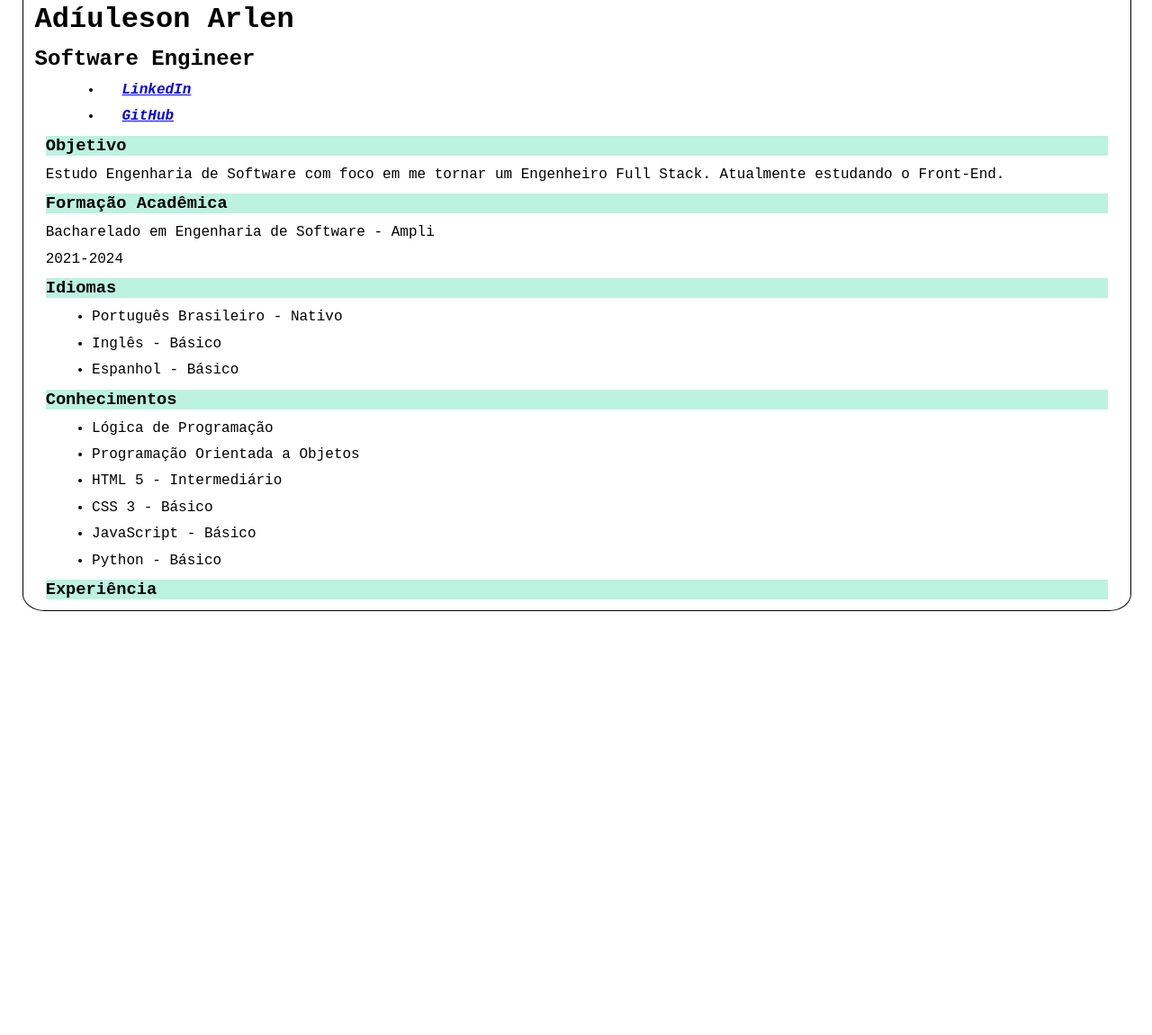
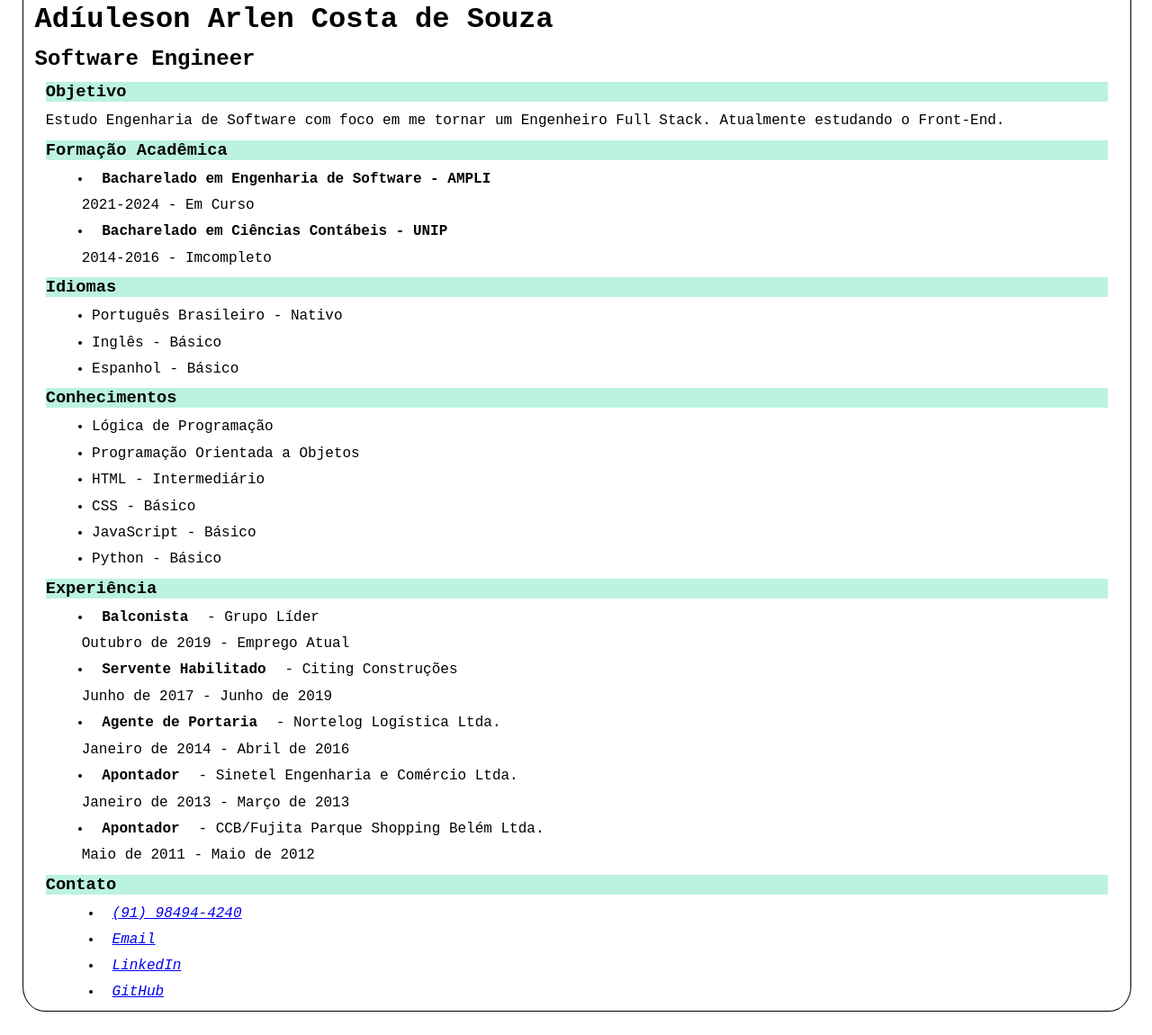
Before and after one commit to AdiulesonArlen/ADENSO, a plain HTML site: page index.html in a window 1280 px wide. Shown: the part 288-1438 px from the top of the page at 90% size. Before the commit the page ends 992 px from the top, so only its background shows below. Drawn offline with Linux system fonts and the light colour scheme.

Commit message:
Complementos do curriculo

```diff
--- a/index.html
+++ b/index.html
@@ -10,41 +10,30 @@
 
 <body>
 
-    <img src="Adiuleson.jpeg" width="150px" t alt="">
+    <img src="Adiuleson.jpeg" width="150px" title="Foto de Perfil de Adíuleson Arlen" alt="Foto de Perfil de Adíuleson Arlen">
 
-    <h1>Adíuleson Arlen</h1>
+    <h1>Adíuleson Arlen Costa de Souza</h1>
     <h2>Software Engineer</h2>
 
-    <div class="contact">
-        <address>
-            <ul>
-            <li><a href="https://www.linkedin.com/in/adiuleson-arlen-costa-de-souza-0b969897/" target="_blank"><strong>LinkedIn</strong></a>
-            </li>
-            <li>
-            <a href="https://github.com/AdiulesonArlen" target="_blank"><strong>GitHub</strong></a>
-            </li>
-            </ul>
-        </address>
-    </div>
+    <!-- Contatos -->
 
-    <div class="objetive">
-        <h3>Objetivo</h3>
+    <div class="objetive"><h3>Objetivo</h3>
         <p>
             Estudo Engenharia de Software com foco em me tornar um Engenheiro Full Stack. Atualmente estudando o Front-End.
         </p>
     </div>
 
-    <div class="academic">
-        <h3>Formação Acadêmica</h3>
-        <p>
-            Bacharelado em Engenharia de Software - Ampli
-        </p>
-        <p>2021-2024</p>
+    <div class="academic"><h3>Formação Acadêmica</h3>
+        <ul>
+            <li><strong>Bacharelado em Engenharia de Software - AMPLI</strong></li>
+            2021-2024 - Em Curso
+            <li><strong>Bacharelado em Ciências Contábeis - UNIP</strong></li>
+            2014-2016 - Imcompleto
+        </ul>
 
     </div>
 
-        <div class="laguages">
-            <h3>Idiomas</h3>
+    <div class="laguages"><h3>Idiomas</h3>
         <p>
             <ul>
                 <li>Português Brasileiro - Nativo</li>
@@ -54,25 +43,48 @@
         </p>
     </div>
 
-    <div class="qualifications">
-        <h3>Conhecimentos</h3>
+    <div class="qualifications"><h3>Conhecimentos</h3>
         <ul>
             <li>Lógica de Programação</li>
             <li>Programação Orientada a Objetos</li>
-            <li>HTML 5 - Intermediário</li>
-            <li>CSS 3 - Básico</li>
+            <li>HTML - Intermediário</li>
+            <li>CSS - Básico</li>
             <li>JavaScript - Básico</li>
             <li>Python - Básico</li>
         </ul>
     </div>
 
-
-
     <div class="experience">
         <h3>Experiência</h3>
+        <ul>
+            <li><strong>Balconista</strong> - Grupo Líder</li>
+            Outubro de 2019 - Emprego Atual
+
+            <li><strong>Servente Habilitado</strong> - Citing Construções</li>
+            Junho de 2017 - Junho de 2019
+
+            <li><strong>Agente de Portaria</strong> - Nortelog Logística Ltda.</li>
+            Janeiro de 2014 - Abril de 2016
+
+            <li><strong>Apontador</strong> - Sinetel Engenharia e Comércio Ltda.</li>
+            Janeiro de 2013 - Março de 2013
+
+            <li><strong>Apontador</strong> - CCB/Fujita Parque Shopping Belém Ltda.</li>
+            Maio de 2011 - Maio de 2012
+        </ul>
 
     </div>
 
+    <div class="contact"><h3>Contato</h3>
+        <address>
+            <ul>
+                <li><a href="tel:+5591984944240">(91) 98494-4240</a></li>
+                <li><a href="mailto:adiuleson.engsoft@outlook.com">Email</a></li>
+                <li><a href="https://www.linkedin.com/in/adiuleson-arlen-costa-de-souza-0b969897/" target="_blank">LinkedIn</a></li>
+                <li><a href="https://github.com/AdiulesonArlen" target="_blank">GitHub</a></li>
+            </ul>
+        </address>
+    </div>
 
 </body>
 </html>
```
Lines whose indentation alone changed are shown as unchanged.
